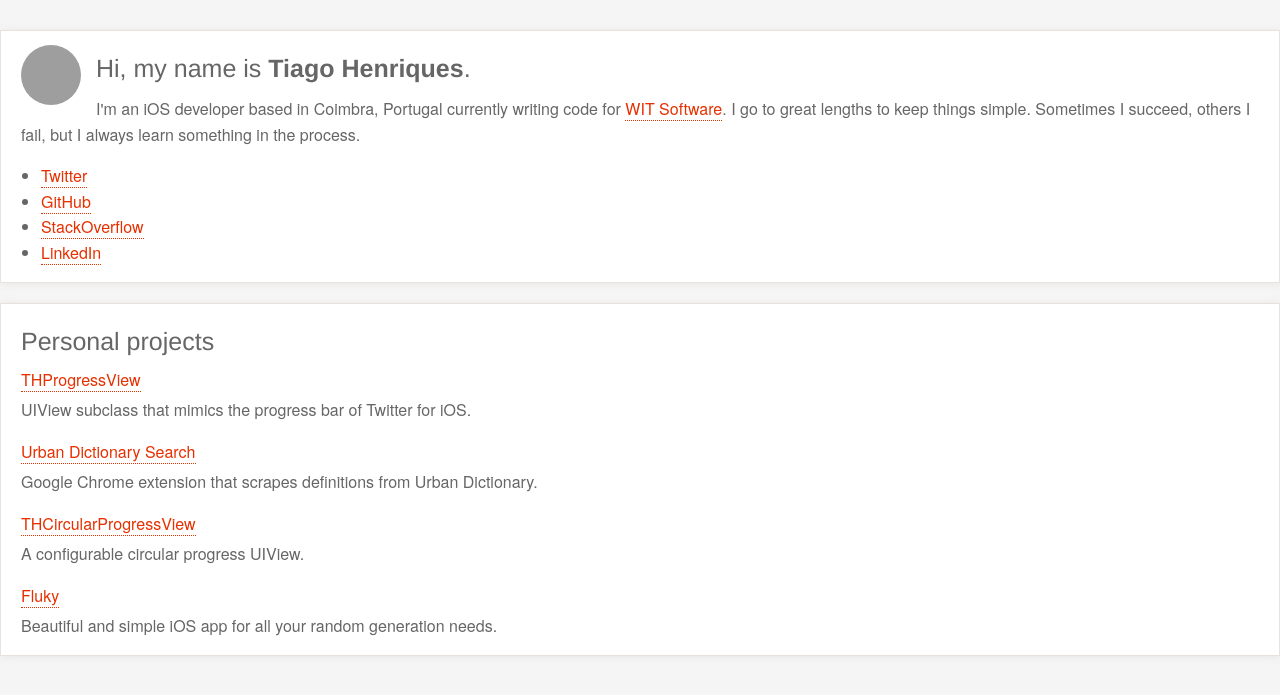
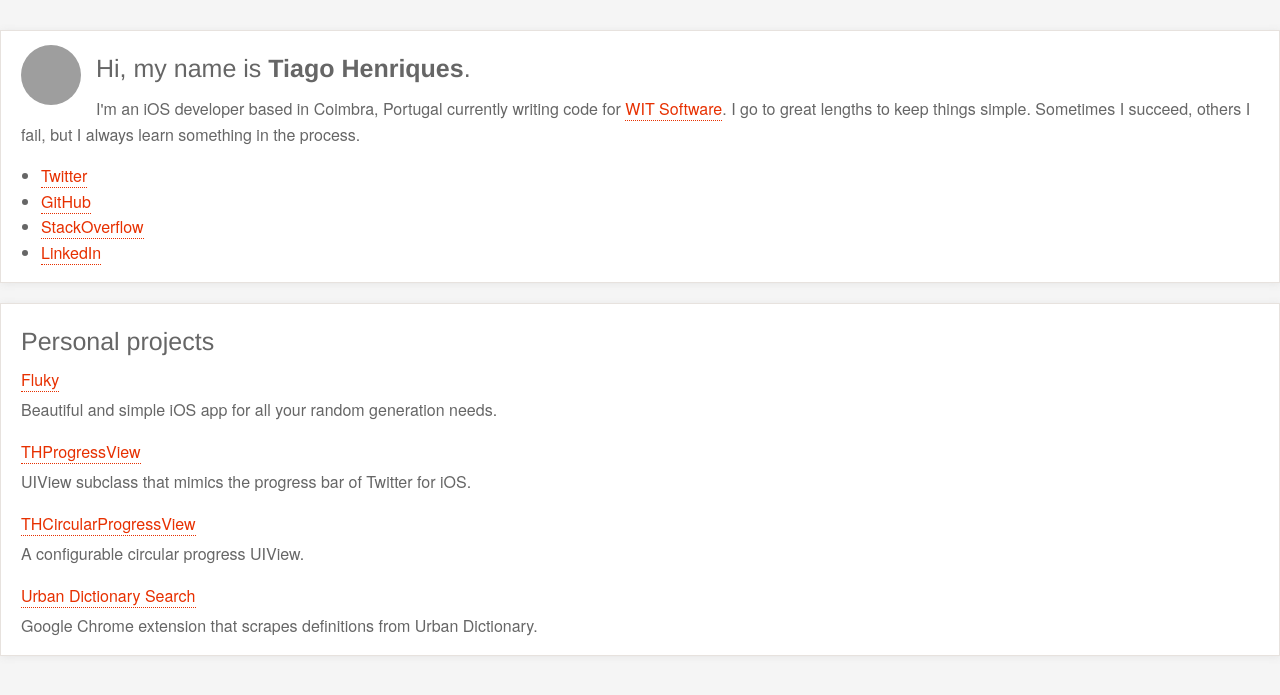
Before and after one commit to tiagomnh/tiagomnh.github.com, a Jekyll site: the page built from index.html, in a window 1280 px wide. Shown: the top 695 px of the page. Built offline with Jekyll 4.4.1, drawn with Linux system fonts in a browser that asks for light colours; nearby versions of some CDN libraries; library files that are not in the unit come from our copies; grey boxes are pictures that could not be loaded.

Commit message:
Change side projects order

```diff
--- a/_includes/projects.html
+++ b/_includes/projects.html
@@ -2,20 +2,20 @@
   <div class="box">
     <h4>Personal projects</h4>
     <dl>
+      <dt><a href="https://itunes.apple.com/us/app/fluky/id647708278?mt=8">Fluky</a></dt>
+      <dd>Beautiful and simple iOS app for all your random generation needs.</dd>
+    </dl>
+    <dl>
       <dt><a href="https://github.com/tiagomnh/THProgressView">THProgressView</a></dt>
       <dd>UIView subclass that mimics the progress bar of Twitter for iOS.</dd>
-    </dl>
-    <dl>
-      <dt><a href="https://github.com/tiagomnh/urbandictionary-search">Urban Dictionary Search</a></dt>
-      <dd>Google Chrome extension that scrapes definitions from Urban Dictionary.</dd>
     </dl>
     <dl>
       <dt><a href="https://github.com/tiagomnh/THCircularProgressView">THCircularProgressView</a></dt>
       <dd>A configurable circular progress UIView.</dd>
     </dl>
     <dl>
-      <dt><a href="https://itunes.apple.com/us/app/fluky/id647708278?mt=8">Fluky</a></dt>
-      <dd>Beautiful and simple iOS app for all your random generation needs.</dd>
+      <dt><a href="https://github.com/tiagomnh/urbandictionary-search">Urban Dictionary Search</a></dt>
+      <dd>Google Chrome extension that scrapes definitions from Urban Dictionary.</dd>
     </dl>
   </div>
 </div>
```
